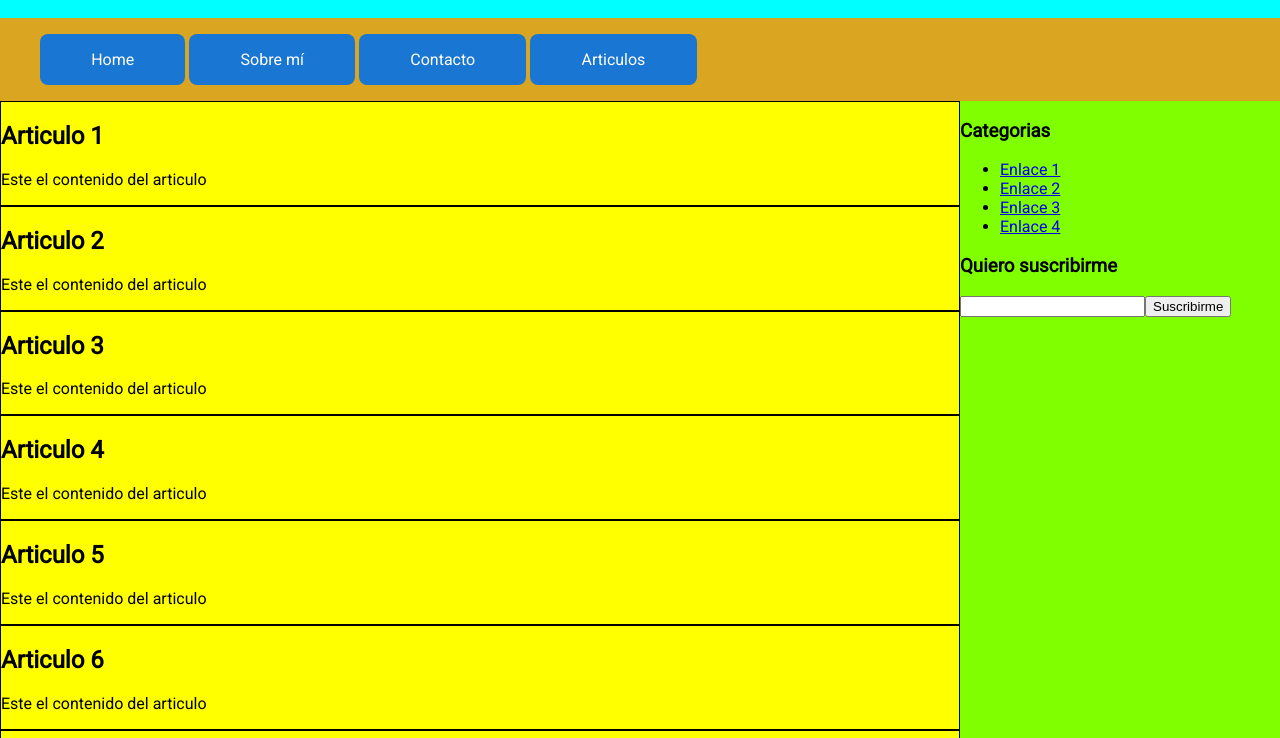
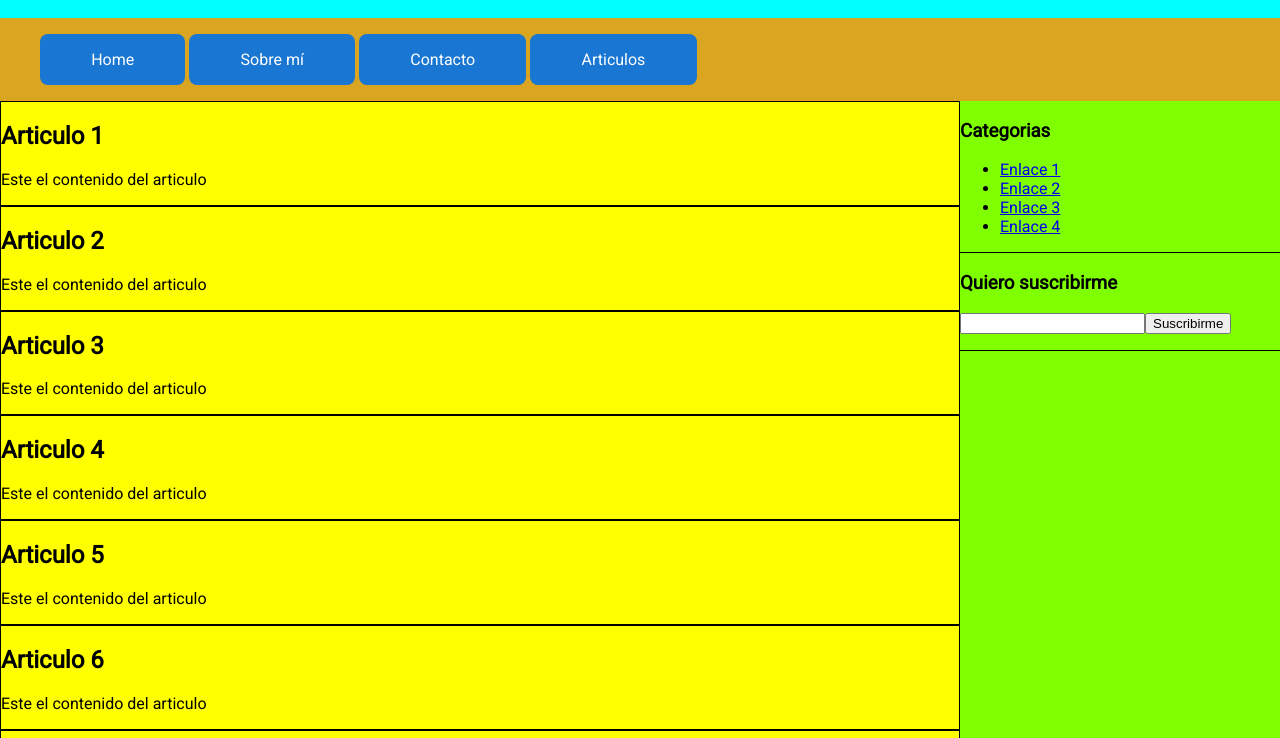
Before and after one commit to RafaSojo/DIW, a plain HTML site: page practica10/blog1.html in a window 1280 px wide. Shown: the part 62-800 px from the top of the page. Drawn offline with Linux system fonts and the light colour scheme.

Commit message:
Diseño aside

```diff
--- a/practica10/blog1.css
+++ b/practica10/blog1.css
@@ -76,3 +76,11 @@ nav>ul>li>a>span:hover{
 }
 
 /* --------------- Fin Diseño Menú ---------------*/
+
+
+/*--------------- Diseño aside ---------------*/
+aside>section{
+    border-bottom: 1px solid black;
+}
+
+/*--------------- Fin Diseño aside ---------------*/
```
Also changed, not shown: practica10/blog1.html (+0 -1 lines).
